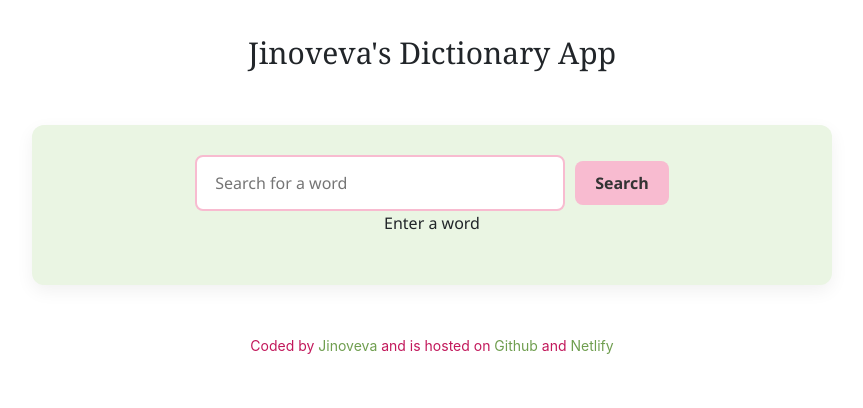
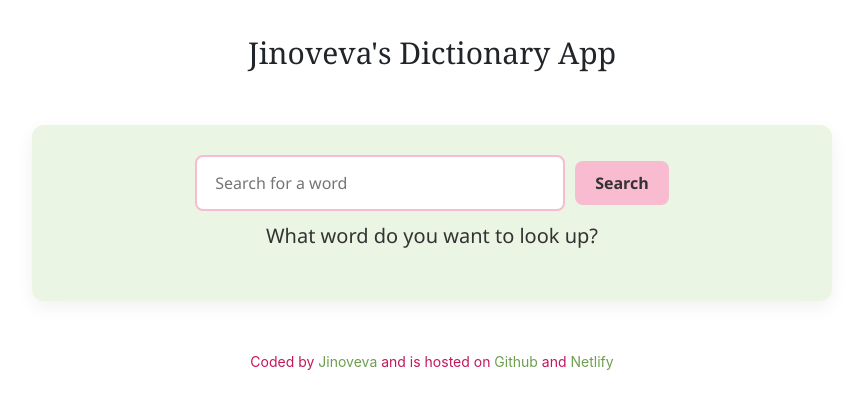
Before and after one commit to Jinoveva/dictionary-project, a React (Create React App) app: page / in a window 1280 px wide. Shown: the top 408 px of the page, without its empty margins (208-1071 px from the left). Built offline with nearby package versions, Linux system fonts and the light colour scheme.

Commit message:
edited styling

```diff
--- a/src/Dictionary.css
+++ b/src/Dictionary.css
@@ -13,6 +13,12 @@
 
 .Dictionary form {
   margin-bottom: 20px;
+}
+
+.prompt-text{
+font-size: 20px;
+color: #333;
+margin: 10px 0;
 }
 
 .Dictionary input[type="search"] {
--- a/src/Dictionary.js
+++ b/src/Dictionary.js
@@ -31,7 +31,7 @@ export default function Dictionary() {
           placeholder="Search for a word"
         />
         <input type="submit" value="Search" className="search-button" />
-        <p>Enter a word</p>
+        <p className='prompt-text'>What word do you want to look up?</p>
       </form>
       <Results results={results} />
     </div>
```
